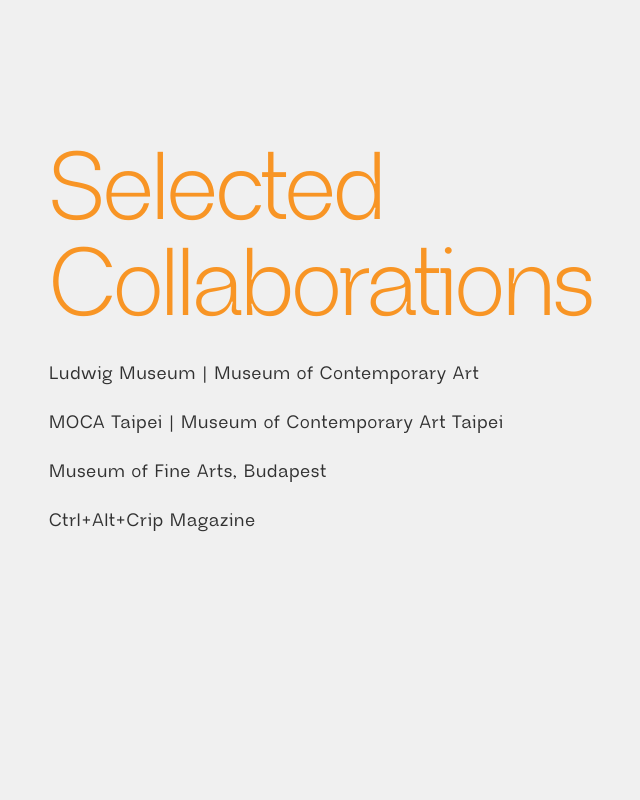
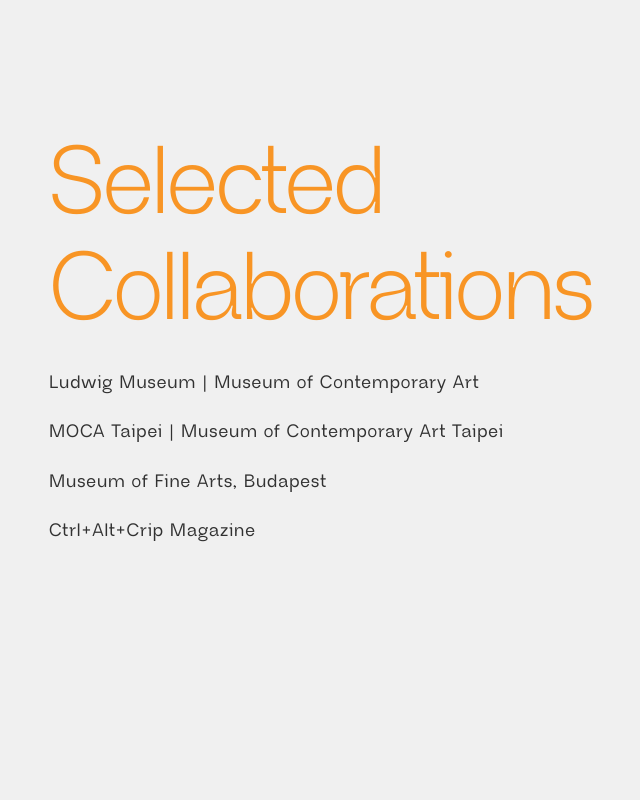
Before and after one commit to zmariann/zmariann2026, a Next.js app: page / in a window 1280 px wide. Shown: the part 860-1660 px from the top of the page, without its empty margins (319-959 px from the left). Built offline with nearby package versions, Linux system fonts and the light colour scheme.

Commit message:
refactor: update heading styles

```diff
--- a/app/components/ui/typography/Heading.tsx
+++ b/app/components/ui/typography/Heading.tsx
@@ -5,7 +5,7 @@
 };
 
 const styles = {
-  1: "text-5xl sm:text-6xl lg:text-8xl leading-none tracking-tight",
+  1: "text-5xl sm:text-6xl lg:text-8xl leading-[1.1] tracking-tight",
   2: "text-xl leading-none tracking-wide font-semibold",
   3: "text-xl leading-wide font-semibold",
 };
```
